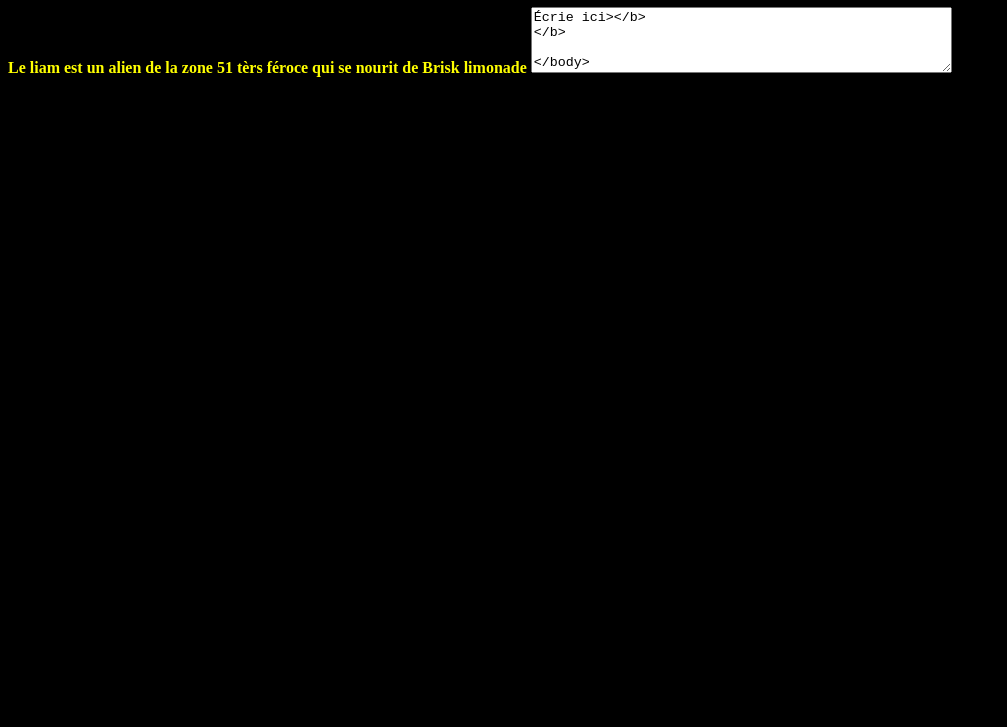
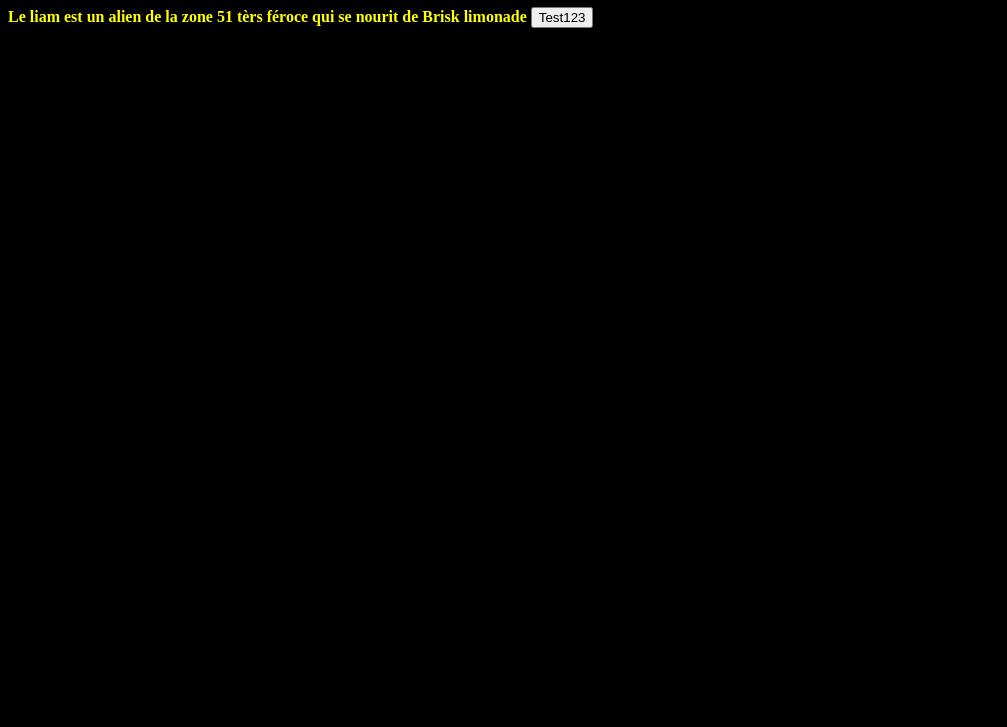
Before and after one commit to Lilbots/HelloLiam2, a plain HTML site: page index.html in a window 1280 px wide. Shown: the part 73-800 px from the top of the page, without its empty margins (0-1007 px from the left). Drawn offline with Linux system fonts and the light colour scheme.

Commit message:
Update index.html

```diff
--- a/index.html
+++ b/index.html
@@ -5,11 +5,6 @@
 <h1 style="color:red;">Le liam</h1>
 
 <b style="color:yellow">Le liam est un alien de la zone 51 tèrs féroce qui se nourit de Brisk limonade</b>
-
-<b>
-<textarea rows="4" cols="50" name="comment" form="usrform">
-Écrie ici></b>
-</b>
-
+<button>Test123</button>
 </body>
 </html>
```
